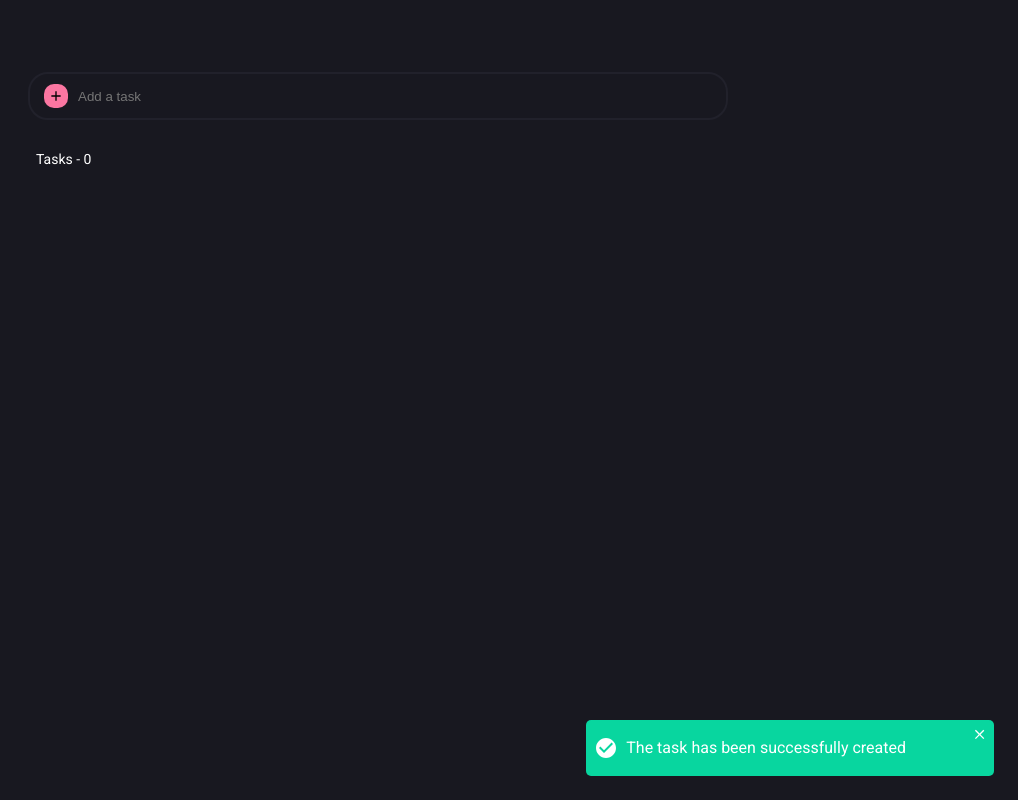
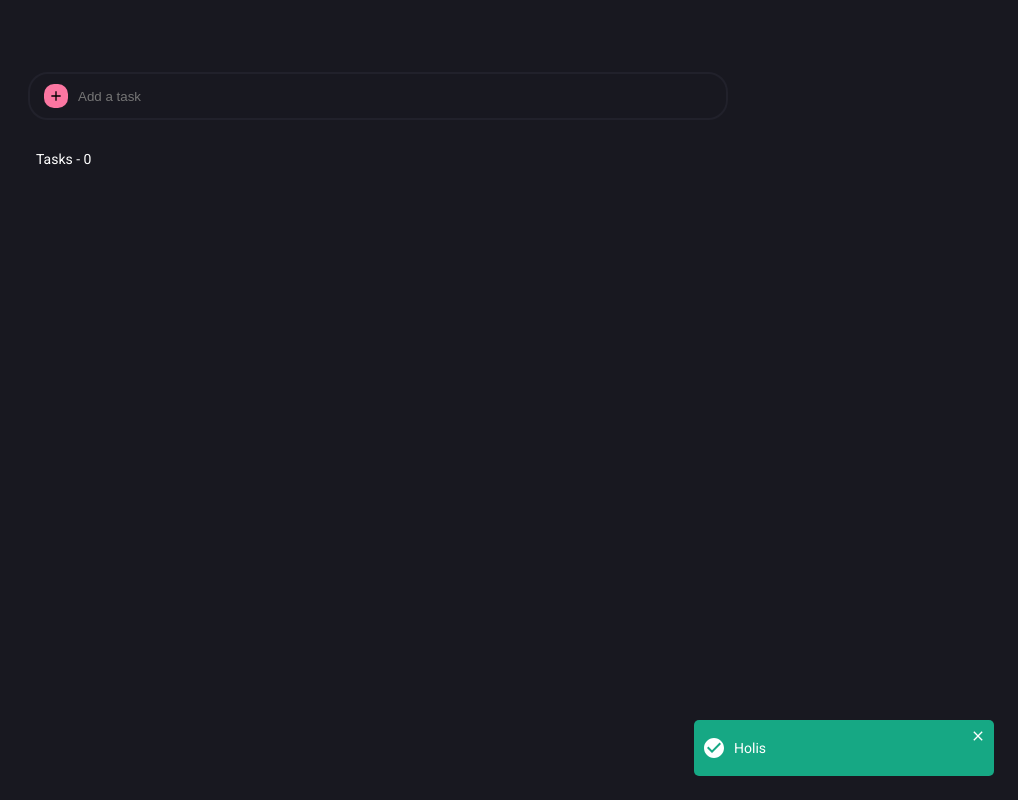
Before and after one commit to AlbaCasas/react-todo, a React (Create React App) app: page / in a window 1280 px wide. Shown: the whole page, without its empty margins (262-1280 px from the left). Built offline with nearby package versions, Linux system fonts and the light colour scheme.

Commit message:
Fix toast min-width, close button positioning and background-color for accesibility

```diff
--- a/src/components/Toast/Toast.css
+++ b/src/components/Toast/Toast.css
@@ -4,8 +4,9 @@
   position: fixed;
   bottom: 24px;
   right: 24px;
-  background-color: #08d69f;
+  background-color: #16a884;
   width: auto;
+  min-width: 300px;
   height: 56px;
   border-radius: 5px;
 }
@@ -16,9 +17,8 @@
 
 .toast__button {
   position: absolute;
-  transform: translate(-10%, -90%);
-  top: 42%;
-  left: 94%;
+  top: 4px;
+  right: 4px;
   background-color: transparent;
   color: white;
 }
@@ -26,7 +26,6 @@
 .toast__text {
   margin: 8px;
   padding-right: 80px;
-  font-size: medium;
 }
 
 @media (max-width: 768px) {
--- a/src/pages/App.jsx
+++ b/src/pages/App.jsx
@@ -63,7 +63,7 @@ const App = (props) => {
             </Task>
           );
         })}
-        <Toast iconName="check">The task has been successfully created</Toast>
+        <Toast iconName="check">Holis</Toast>
       </div>
     </div>
   );
```
